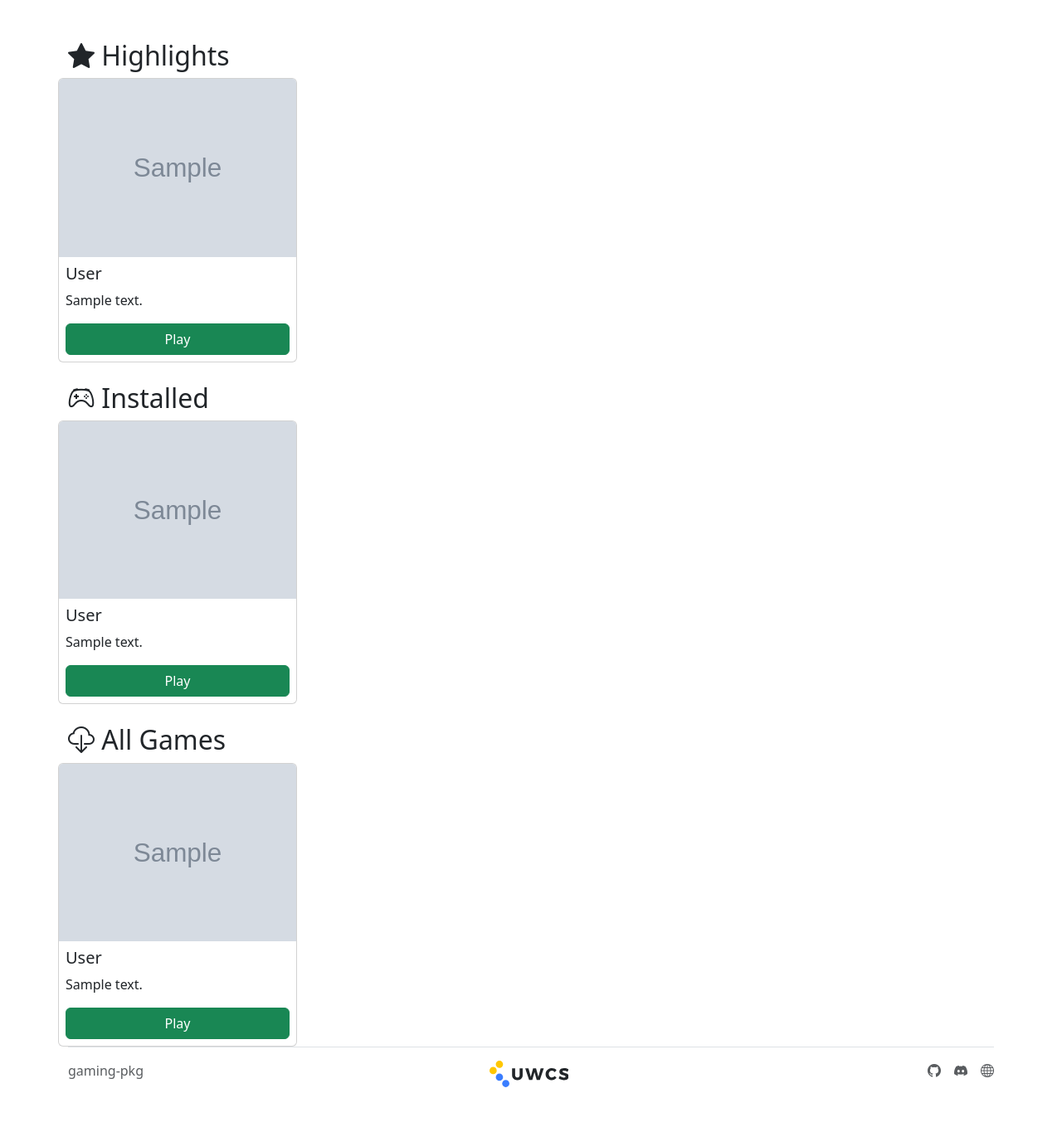
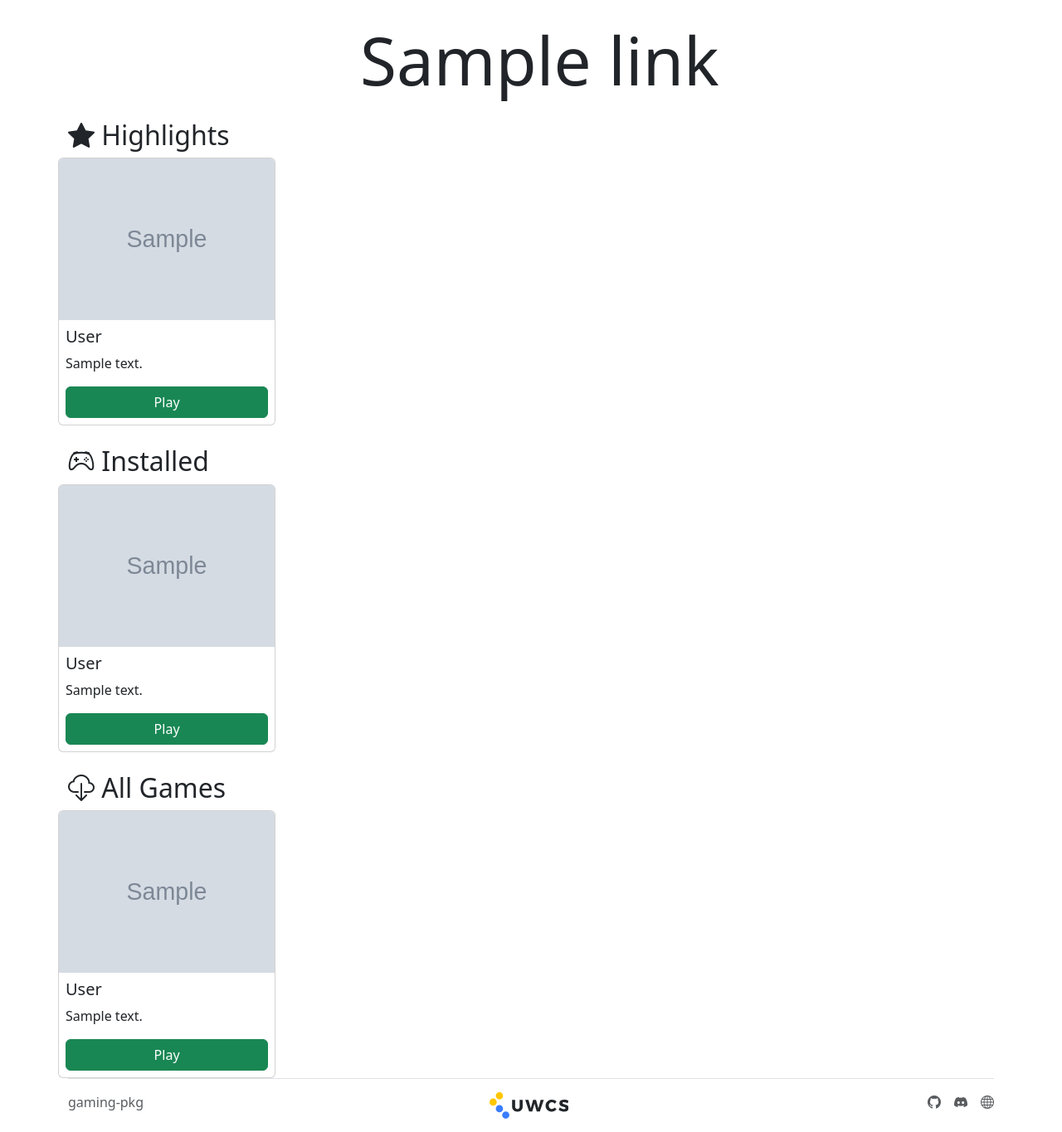
Before and after one commit to ericthelemur/gaming-pkg, a Flask app: template gaming/templates/main.html in a window 1280 px wide. Shown: the part 59-1424 px from the top of the page at 83% size. Before the commit the page ends 1370 px from the top, so only its background shows below. Run offline with Flask 2, Linux system fonts and the light colour scheme; the template is opened without the code that fills it: most values are stand-ins (such as "Sample title", 1, 10 or a date in 2020); grey boxes marked "Sample" are stand-in pictures.

Commit message:
Format cargs beter

```diff
--- a/gaming/templates/card.html
+++ b/gaming/templates/card.html
@@ -1,4 +1,4 @@
-<div class="card p-0 flex-shrink-1" style="width: 18rem; max-height: 32rem">
+<div class="card p-0 flex-shrink-1" style="width: 18rem; max-width:23%; max-height: 32rem">
     <img src="{{ game.image_url }}" class="card-img-top" alt="...">
     <h5 class="card-title mt-2 mx-2">{{ game.fullname }}</h5>
     <p class="card-text flex-grow-1 overflow-scroll mx-2">{{ game.description }}</p>
--- a/gaming/templates/main.html
+++ b/gaming/templates/main.html
@@ -6,7 +6,7 @@
 <br>
 <div class="d-flex flex-row justify-content-evenly align-items-center gap-4 display-1">
     {% for link in links %}
-    <a class="nav-link" href="{{ link.url }}"><i class="{{ link.icon }}"></i></a>
+    <a class="nav-link" href="{{ link.url }}"><i class="{{ link.icon }}"></i>&nbsp;{{ link.name }}</a>
     {% endfor %}
 </div>
 
```
